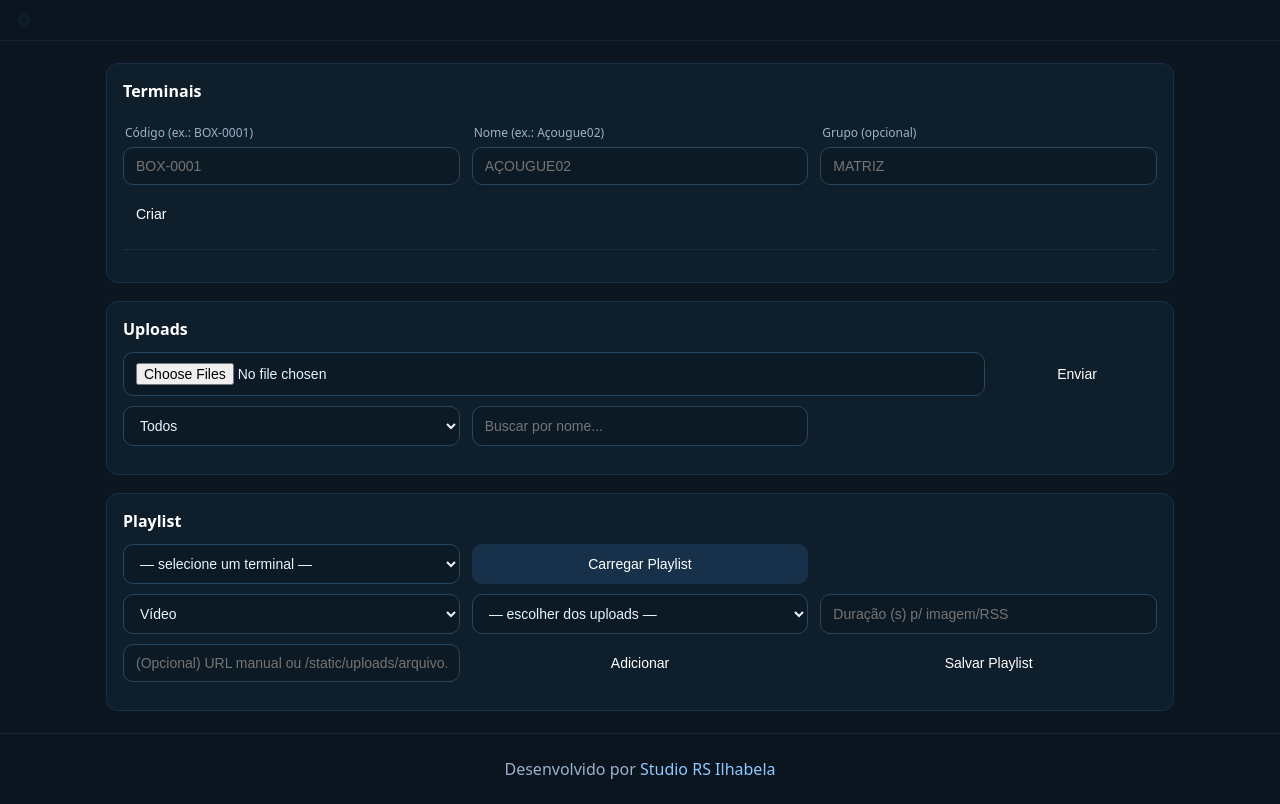
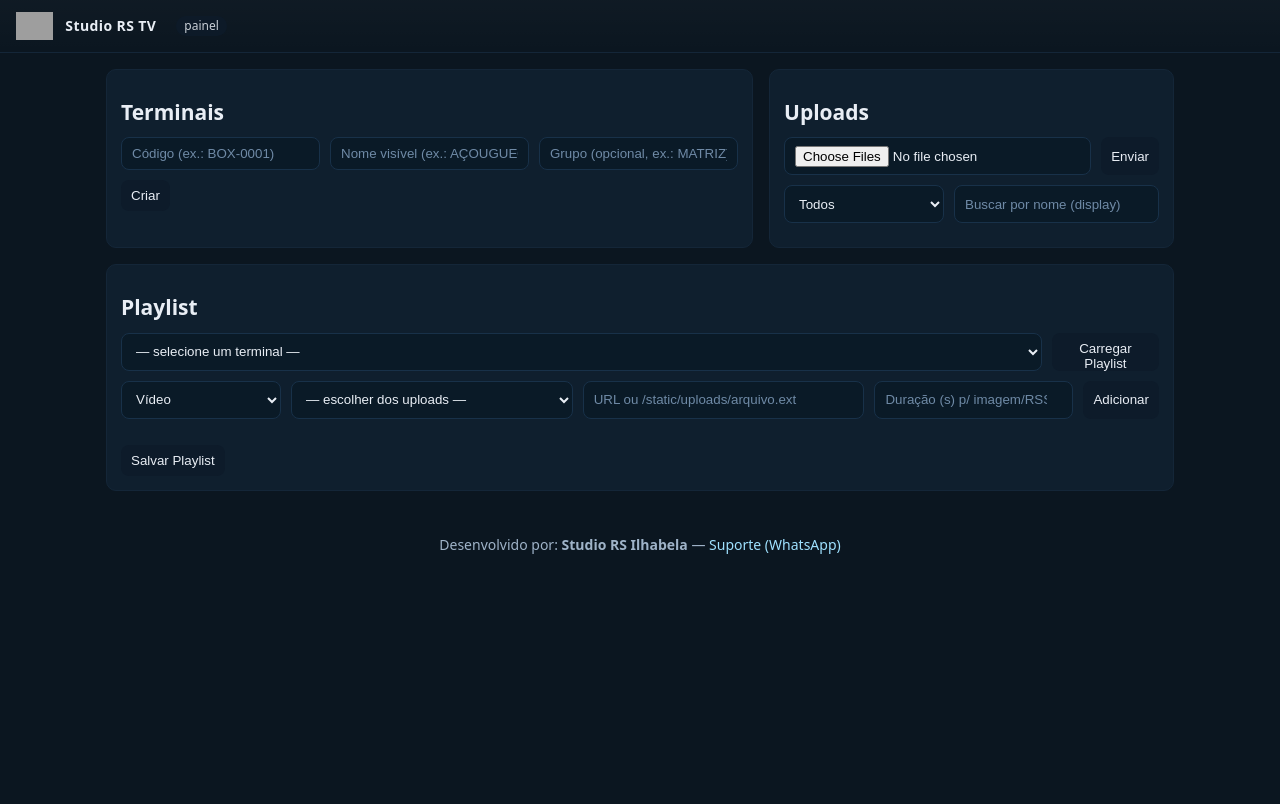
Before and after one commit to studiorstv10-png/studio-rs-tv, a Flask app: template templates/index.html in a window 1280 px wide. After the commit the page ends 554 px from the top, so only its background shows below. Run offline with Flask 3, Linux system fonts and the light colour scheme; the template is opened without the code that fills it, so the values that code supplies are empty; grey boxes are pictures that could not be loaded.

Commit message:
Update index.html

```diff
--- a/templates/index.html
+++ b/templates/index.html
@@ -1,119 +1,135 @@
 <!doctype html>
-<html lang="pt-br">
+<html lang="pt-BR">
 <head>
   <meta charset="utf-8" />
-  <title>{{ branding.name }} — Painel</title>
-  <meta name="viewport" content="width=device-width, initial-scale=1" />
+  <meta name="viewport" content="width=device-width,initial-scale=1" />
+  <title>{{ brand.name or 'Studio RS TV' }} — Painel</title>
+  <meta name="theme-color" content="{{ brand.primary_color or '#0d1b2a' }}">
   <style>
     :root{
-      --primary: {{ branding.primary_color|e }};
+      --primary: {{ brand.primary_color or '#0d1b2a' }};
       --bg: #0b1620;
-      --card: #0f1e2b;
-      --text: #e7eef7;
-      --muted: #9bb2c9;
+      --card: #0f1f2e;
+      --fg: #e9eef5;
+      --muted: #9fb3c8;
+      --pill: #10263a;
+      --accent: #2d6cdf;
+      --ok: #20c997;
+      --warn:#ffcc00;
     }
     *{box-sizing:border-box}
-    body{margin:0;background:var(--bg);color:var(--text);font-family:system-ui,-apple-system,Segoe UI,Roboto,Ubuntu,"Helvetica Neue",Arial}
-    header{display:flex;align-items:center;gap:12px;padding:14px 18px;border-bottom:1px solid #142535;background:#0a1520;position:sticky;top:0;z-index:10}
-    header img{height:32px}
-    .color-dot{width:12px;height:12px;border-radius:999px;background:var(--primary);box-shadow:0 0 0 3px #0f1e2b inset}
-    h1{font-size:16px;margin:0}
-    main{max-width:1100px;margin:22px auto;padding:0 16px;display:grid;gap:18px}
-    .card{background:var(--card);padding:16px;border:1px solid #193047;border-radius:12px}
-    h2{font-size:16px;margin:0 0 12px 0;color:#fff}
-    label{display:block;margin:10px 0 6px 2px;color:var(--muted);font-size:12px}
-    input,select,button{border:1px solid #28465d;background:#0c1a25;color:#eaf3ff;border-radius:10px;padding:10px 12px;font-size:14px}
-    input,select{width:100%}
-    .row{display:grid;gap:12px}
-    .row.cols-3{grid-template-columns:1fr 1fr 1fr}
-    .row.cols-2{grid-template-columns:1fr 160px}
-    .btn{background:var(--primary);border-color:transparent;color:#fff;cursor:pointer}
-    .btn.secondary{background:#163149}
-    .list{display:grid;gap:8px}
-    .item{display:flex;align-items:center;justify-content:space-between;padding:10px 12px;border:1px solid #243d51;background:#0b1924;border-radius:10px}
-    .item small{color:var(--muted)}
-    .stack{display:flex;gap:8px;flex-wrap:wrap}
-    .pill{padding:2px 8px;border-radius:999px;font-size:12px;border:1px solid #2a4a61;background:#0b1a24;color:#eaf3ff}
+    html,body{margin:0;padding:0;background:var(--bg);color:var(--fg);font:14px/1.4 system-ui,-apple-system,Segoe UI,Roboto,Ubuntu,'Helvetica Neue',Arial}
+    a{color:#8ac2ff;text-decoration:none}
+    .container{max-width:1100px;margin:0 auto;padding:16px}
+    header{display:flex;align-items:center;gap:12px;padding:12px 16px;border-bottom:1px solid #142638;background:linear-gradient(0deg,transparent,rgba(255,255,255,.02))}
+    header img{height:28px}
+    header .brand{font-weight:700;letter-spacing:.4px}
+    header .tag{background:var(--primary);padding:2px 8px;border-radius:999px;margin-left:8px;font-size:12px;opacity:.85}
+    h2{margin:14px 0 10px}
+    .grid{display:grid;gap:16px}
+    .grid.cols-2{grid-template-columns:1fr 1fr}
+    .card{background:var(--card);border:1px solid #142638;border-radius:10px;padding:14px}
+    .row{display:flex;gap:10px;align-items:center}
+    .row>input,.row>select,.row>button{height:38px}
+    input,select,button,textarea{
+      background:#0a1a27;color:var(--fg);border:1px solid #183149;border-radius:8px;padding:8px 10px;outline:none
+    }
+    input::placeholder{color:#6f8aa6}
+    button{background:var(--primary);border:none;cursor:pointer}
+    button.pill,a.pill{background:var(--pill);border:1px solid #183149;color:var(--fg);padding:6px 10px;border-radius:999px;font-size:12px}
     .muted{color:var(--muted)}
-    .hr{height:1px;background:#1a2d3d;margin:16px 0}
-    footer{padding:24px 18px;color:var(--muted);text-align:center;border-top:1px solid #142535;background:#0a1520;margin-top:12px}
-    footer a{color:#8fc8ff;text-decoration:none}
+    .stack{display:flex;gap:8px;align-items:center;flex-wrap:wrap}
+    .list{display:flex;flex-direction:column;gap:10px;margin-top:10px}
+    .item{display:flex;justify-content:space-between;align-items:center;gap:10px;border:1px solid #183149;border-radius:10px;padding:10px;background:#0c1c2a}
+    .item small{display:block;margin-top:4px}
+    .badge{background:#11263a;border:1px solid #183149;color:var(--muted);font-size:11px;border-radius:6px;padding:2px 6px}
+    footer{margin:28px 0 18px;text-align:center;color:var(--muted)}
+    footer a{color:#9fe1ff}
+    .w100{width:100%}
   </style>
 </head>
 <body>
   <header>
-  {% if branding.logo_url %}<img src="{{ branding.logo_url }}" alt="logo">{% endif %}
-  <div class="color-dot"></div>
-  <h1>{{ branding.name }}</h1>
+    <img src="{{ brand.logo or url_for('static', filename='logo.png') }}" alt="logo" onerror="this.style.display='none'">
+    <div class="brand">{{ brand.name or 'Studio RS TV' }}</div>
+    <span class="tag">painel</span>
   </header>
 
-<main>
-  <!-- Terminais -->
+  <div class="container grid cols-2">
+    <!-- COLUNA ESQUERDA -->
     <section class="card">
       <h2>Terminais</h2>
-    <div class="row cols-3">
-      <div><label>Código (ex.: BOX-0001)</label><input id="t-code" placeholder="BOX-0001"></div>
-      <div><label>Nome (ex.: Açougue02)</label><input id="t-name" placeholder="AÇOUGUE02"></div>
-      <div><label>Grupo (opcional)</label><input id="t-group" placeholder="MATRIZ"></div>
+      <div class="grid" style="grid-template-columns:1fr 1fr 1fr;gap:10px">
+        <input id="t-code" placeholder="Código (ex.: BOX-0001)">
+        <input id="t-name" placeholder="Nome visível (ex.: AÇOUGUE02)">
+        <input id="t-group" placeholder="Grupo (opcional, ex.: MATRIZ)">
       </div>
-    <div style="margin-top:10px"><button class="btn" id="btn-create">Criar</button></div>
-    <div class="hr"></div>
-    <div class="list" id="term-list"></div>
+      <div class="stack" style="margin-top:10px">
+        <button id="btn-create">Criar</button>
+      </div>
+
+      <div class="list" id="term-list" style="margin-top:16px"></div>
     </section>
 
-  <!-- Uploads -->
+    <!-- COLUNA DIREITA -->
     <section class="card">
       <h2>Uploads</h2>
-    <div class="row cols-2">
-      <input type="file" id="up-files" multiple>
-      <button class="btn" id="btn-upload">Enviar</button>
+      <div class="row">
+        <input class="w100" id="up-files" type="file" multiple accept=".mp4,.mov,.mkv,.webm,.jpg,.jpeg,.png,.gif">
+        <button id="btn-upload">Enviar</button>
       </div>
-    <div class="row cols-3" style="margin-top:10px">
-      <select id="up-filter">
+      <div class="row" style="margin-top:10px">
+        <select id="up-filter" style="min-width:160px">
           <option value="all">Todos</option>
           <option value="video">Vídeo</option>
           <option value="image">Imagem</option>
         </select>
-      <input id="up-search" placeholder="Buscar por nome...">
-      <span></span>
+        <input id="up-search" class="w100" placeholder="Buscar por nome (display)">
       </div>
-    <div class="list" id="up-list" style="margin-top:12px"></div>
+      <div id="up-list" class="list"></div>
     </section>
 
-  <!-- Playlist -->
-  <section class="card">
+    <!-- PLAYLIST (LARGURA TOTAL) -->
+    <section class="card" style="grid-column:1/-1">
       <h2>Playlist</h2>
-    <div class="row cols-3">
-      <select id="pl-terminal"></select>
-      <button class="btn secondary" id="btn-load-pl">Carregar Playlist</button>
-      <span></span>
+
+      <div class="row">
+        <select id="pl-terminal" class="w100">
+          <option value="">— selecione um terminal —</option>
+        </select>
+        <button id="btn-load-pl" title="Carregar playlist do terminal selecionado">Carregar Playlist</button>
       </div>
 
-    <div class="row cols-3" style="margin-top:10px">
-      <select id="pl-type">
+      <div class="row" style="margin-top:10px">
+        <select id="pl-type" style="min-width:160px">
           <option value="video">Vídeo</option>
           <option value="image">Imagem</option>
           <option value="rss">RSS</option>
         </select>
-      <!-- NOVO: escolher dos uploads sem digitar -->
-      <select id="pl-choose-upload"></select>
-      <input id="pl-dur" placeholder="Duração (s) p/ imagem/RSS">
+
+        <select id="pl-choose-upload" class="w100">
+          <option value="">— escolher dos uploads —</option>
+        </select>
+
+        <input id="pl-url" class="w100" placeholder="URL ou /static/uploads/arquivo.ext">
+        <input id="pl-dur" type="number" min="1" step="1" placeholder="Duração (s) p/ imagem/RSS" style="max-width:200px">
+        <button id="btn-add-item">Adicionar</button>
       </div>
 
-    <div class="row cols-3" style="margin-top:10px">
-      <input id="pl-url" placeholder="(Opcional) URL manual ou /static/uploads/arquivo.ext">
-      <button class="btn" id="btn-add-item">Adicionar</button>
-      <button class="btn" id="btn-save-pl">Salvar Playlist</button>
+      <div id="pl-list" class="list" style="margin-top:14px"></div>
+
+      <div class="stack" style="margin-top:12px">
+        <button id="btn-save-pl">Salvar Playlist</button>
+      </div>
+    </section>
   </div>
 
-    <div class="list" id="pl-list" style="margin-top:12px"></div>
-  </section>
-</main>
-
   <footer>
-  Desenvolvido por <a href="{{ support_link }}" target="_blank">Studio RS Ilhabela</a>
+    Desenvolvido por: <strong>Studio RS Ilhabela</strong> —
+    <a href="{{ brand.support_wa or '#' }}" target="_blank">Suporte (WhatsApp)</a>
   </footer>
 
+  <!-- ========== JS ==========- -->
   <script>
   const $ = s => document.querySelector(s);
   const api = (u,o={}) => fetch(u,o).then(async r=>{const t=await r.text();try{return JSON.parse(t)}catch{return {ok:r.ok,raw:t}}});
@@ -133,26 +149,59 @@ function el(tag,props={},children=[]){const e=document.createElement(tag);
   }
 
   /* -------- terminais -------- */
+  function addTerminalCard(t){
+    const wrap=$("#term-list");
+    const card = el("div",{class:"item"});
+    const left = el("div",{},[
+      el("div",{text:`${t.code} — ${t.name}`}),
+      el("small",{class:"muted",text:t.group?`Grupo: ${t.group}`:"Sem grupo"})
+    ]);
+    const right = el("div",{class:"stack"},[
+      el("span",{class:"badge",text: t.last_seen ? `visto: ${t.last_seen}` : "nunca"}),
+      el("button",{class:"pill",onclick:()=>openTerminal(t.code)},"editar"),
+      el("a",{class:"pill",href:`/api/v1/config?code=${encodeURIComponent(t.code)}`,target:"_blank",text:"ver config"})
+    ]);
+    card.append(left,right);
+    wrap.appendChild(card);
+
+    const sel=$("#pl-terminal");
+    sel.appendChild(el("option",{value:t.code,text:`${t.code} — ${t.name}`}));
+  }
+
   async function loadTerminals(){
     const list=await api("/api/v1/terminals");
     const wrap=$("#term-list"); wrap.innerHTML="";
     const sel=$("#pl-terminal"); sel.innerHTML="";
     sel.appendChild(el("option",{value:"",text:"— selecione um terminal —"}));
+    (list||[]).forEach(addTerminalCard);
+  }
 
-  list.forEach(t=>{
-    wrap.appendChild(el("div",{class:"item"},[
-      el("div",{},[
-        el("div",{text:`${t.code} — ${t.name}`}),
-        el("small",{class:"muted",text:t.group?`Grupo: ${t.group}`:"Sem grupo"})
-      ]),
-      el("div",{class:"stack"},[
-        el("span",{class:"pill"}, el("span",{text:(t.last_seen||"nunca")})),
-        el("a",{class:"pill",href:`/api/v1/config?code=${encodeURIComponent(t.code)}`,target:"_blank",text:"ver config"})
-      ])
-    ]));
-    sel.appendChild(el("option",{value:t.code,text:`${t.code} — ${t.name}`}));
+  async function openTerminal(code){
+    const j = await api(`/api/v1/terminal/${encodeURIComponent(code)}`);
+    if(!j.ok && !j.terminal){ alert(j.error||"falha ao abrir"); return; }
+    $("#pl-terminal").value = j.terminal.code;
+    currentPlaylist = { code: j.terminal.code, items: (j.playlist.items||[]) };
+    renderPlaylist();
+    window.scrollTo({top: document.body.scrollHeight, behavior:"smooth"});
+  }
+
+  $("#btn-create").onclick = async ()=>{
+    const code=$("#t-code").value.trim();
+    const name=$("#t-name").value.trim();
+    const group=$("#t-group").value.trim();
+    if(!code||!name){ alert("Preencha código e nome."); return; }
+    const r = await fetch("/api/v1/terminals",{
+      method:"POST",headers:{"Content-Type":"application/json"},
+      body:JSON.stringify({code,name,group})
     });
+    if(!r.ok){
+      const j = await r.json().catch(()=>({}));
+      alert(j.error||"Falha ao criar.");
+      return;
     }
+    $("#t-code").value = ""; $("#t-name").value = ""; $("#t-group").value="";
+    await loadTerminals();
+  };
 
   /* -------- uploads -------- */
   async function loadUploads(){
@@ -160,12 +209,11 @@ async function loadUploads(){
     renderUploads();
     fillChooseUploads();
   }
-
   function renderUploads(){
     const type=$("#up-filter").value;
     const q=($("#up-search").value||"").toLowerCase();
     const wrap=$("#up-list"); wrap.innerHTML="";
-  uploadsAll
+    (uploadsAll||[])
       .filter(u=>type==="all"||u.type===type)
       .filter(u=>!q||u.name.toLowerCase().includes(q))
       .forEach(u=>{
@@ -181,16 +229,14 @@ function renderUploads(){
         ]));
       });
   }
-
   function fillChooseUploads(){
     const sel=$("#pl-choose-upload");
     sel.innerHTML="";
     sel.appendChild(el("option",{value:"",text:"— escolher dos uploads —"}));
-  uploadsAll.forEach(u=>{
+    (uploadsAll||[]).forEach(u=>{
       sel.appendChild(el("option",{value:u.url,text:`[${u.type}] ${u.name}`}));
     });
   }
-
   $("#up-filter").oninput = renderUploads;
   $("#up-search").oninput = renderUploads;
 
@@ -209,7 +255,7 @@ $("#btn-upload").onclick = async ()=>{
   /* -------- playlist -------- */
   function renderPlaylist(){
     const wrap=$("#pl-list"); wrap.innerHTML="";
-  currentPlaylist.items.forEach((it,i)=>{
+    (currentPlaylist.items||[]).forEach((it,i)=>{
       const head = it.type.toUpperCase();
       const dur = (it.type==="image"||it.type==="rss")?` • ${it.duration||10}s`:"";
       wrap.appendChild(el("div",{class:"item"},[
@@ -229,21 +275,18 @@ $("#btn-load-pl").onclick = async ()=>{
     const code=$("#pl-terminal").value;
     if(!code){alert("Selecione o terminal.");return;}
     const j=await api(`/api/v1/playlist/${encodeURIComponent(code)}`);
-  currentPlaylist={code,items:j.items||[]};
+    currentPlaylist={code,items:(j.items||[])};
     renderPlaylist();
   };
 
   $("#btn-add-item").onclick = ()=>{
     if(!currentPlaylist.code){ alert("Selecione o terminal."); return; }
-
     let url = $("#pl-choose-upload").value || $("#pl-url").value.trim();
     if(!url){ alert("Escolha um upload ou informe a URL."); return; }
-
     const type = $("#pl-type").value;
     const dur = parseInt($("#pl-dur").value||"10",10);
     const item={type,url};
     if(type==="image"||type==="rss") item.duration = dur;
-
     currentPlaylist.items.push(item);
     $("#pl-url").value=""; $("#pl-dur").value=""; $("#pl-choose-upload").value="";
     renderPlaylist();
@@ -257,6 +300,7 @@ $("#btn-save-pl").onclick = async ()=>{
     });
     if(!r.ok){ alert("Erro ao salvar."); return; }
     alert("Playlist salva.");
+    await loadTerminals();
   };
 
   /* init */
```
Lines whose indentation alone changed are shown as unchanged.
